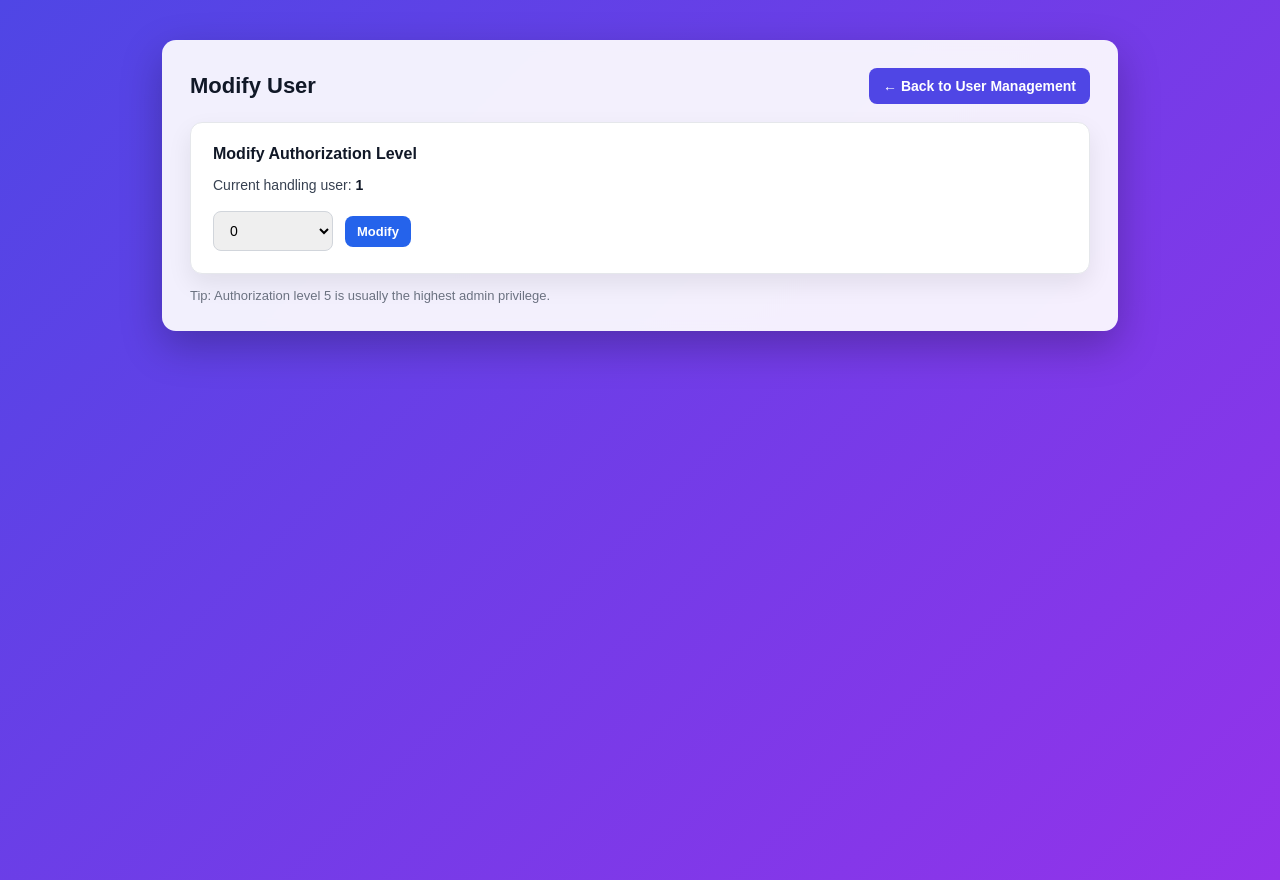
After one commit to jshaXXY/WMS, a PHP site: page /user_management/user_modify.php?u=1 in a window 1280 px wide. The commit adds this page. Run offline with PHP 8.4, Linux system fonts and the light colour scheme; the visitor is signed in with stand-in values (Sample User, id 1).

Commit message:
modify user function added

```diff
--- /dev/null
+++ b/change_password.php
@@ -0,0 +1 @@
+<?php
--- /dev/null
+++ b/css/user.css
@@ -0,0 +1,126 @@
+/* auth.css – shared style for user management pages */
+
+body {
+    margin: 0;
+    min-height: 100vh;
+    font-family: Arial, Helvetica, sans-serif;
+    background: linear-gradient(135deg, #4f46e5, #9333ea);
+    display: flex;
+    justify-content: center;
+    align-items: flex-start;
+    padding: 40px 20px;
+}
+
+.container {
+    width: 100%;
+    max-width: 900px;
+    background: rgba(255, 255, 255, 0.92);
+    border-radius: 14px;
+    box-shadow: 0 15px 40px rgba(0, 0, 0, 0.25);
+    padding: 28px;
+    backdrop-filter: blur(6px);
+}
+
+.header {
+    display: flex;
+    justify-content: space-between;
+    align-items: center;
+    gap: 12px;
+    margin-bottom: 18px;
+    flex-wrap: wrap;
+}
+
+h1 {
+    margin: 0;
+    font-size: 22px;
+    color: #111827;
+}
+
+.back-btn {
+    text-decoration: none;
+    background: #4f46e5;
+    color: white;
+    padding: 10px 14px;
+    border-radius: 8px;
+    font-size: 14px;
+    font-weight: bold;
+    transition: 0.2s;
+}
+
+.back-btn:hover {
+    background: #4338ca;
+}
+
+.table-wrapper {
+    width: 100%;
+    overflow-x: auto; /* responsive */
+    border-radius: 10px;
+    border: 1px solid #e5e7eb;
+    background: white;
+}
+
+table {
+    width: 100%;
+    border-collapse: collapse;
+    min-width: 650px;
+}
+
+thead {
+    background: #f3f4f6;
+}
+
+th, td {
+    padding: 14px 12px;
+    text-align: left;
+    font-size: 14px;
+    border-bottom: 1px solid #e5e7eb;
+    color: #111827;
+}
+
+th {
+    font-weight: bold;
+    color: #374151;
+}
+
+tbody tr:nth-child(even) {
+    background: #fafafa;
+}
+
+tbody tr:hover {
+    background: #eef2ff;
+}
+
+.btn {
+    display: inline-block;
+    text-decoration: none;
+    padding: 8px 12px;
+    border-radius: 8px;
+    font-size: 13px;
+    font-weight: bold;
+    transition: 0.2s;
+    text-align: center;
+}
+
+.btn-modify {
+    background: #2563eb;
+    color: white;
+}
+
+.btn-modify:hover {
+    background: #1d4ed8;
+}
+
+.btn-delete {
+    background: #dc2626;
+    color: white;
+}
+
+.btn-delete:hover {
+    background: #b91c1c;
+}
+
+.note {
+    margin-top: 14px;
+    font-size: 13px;
+    color: #6b7280;
+}
--- a/index.html
+++ b/index.html
@@ -13,7 +13,6 @@
             overflow: hidden;
         }
 
-        /* ✅ Blurred background layer */
         .bg-blur {
             position: fixed;
             top: 0;
--- a/sign_in.php
+++ b/sign_in.php
@@ -30,10 +30,10 @@ if (isset($_POST['sign_in_submit']) &&  $_SERVER["REQUEST_METHOD"] = "POST")
             $_SESSION['username'] = $username;
             $timestamp = time();
             # Create sign in log file
-            $log_path = "logs/".$username.'_'.$timestamp.'.log';
+            $log_path = "E:/Project/WMS/logs/".$username.'.log';
             $_SESSION['log_path'] = $log_path;
-            fopen($log_path, "a");
-            redirect("workspace.php", 1, "Welcome, $username!");
+            write_log($log_path, "Logged in at ".$timestamp);
+            redirect("workspace.php", 2, "Welcome, $username!");
         }
         else
             $sign_in_state = "Username or password is incorrect.";
--- a/sign_up.php
+++ b/sign_up.php
@@ -34,7 +34,7 @@ if (isset($_POST['sign_up_submit']) &&  $_SERVER["REQUEST_METHOD"] = "POST")
                 $hashed_password = hash('sha256', $password);
                 $sql_insert_user = "insert into users values ('$username', '$hashed_password', 0)";
                 $conn -> query($sql_insert_user);
-                redirect("sign_in.php", 1, "Sign up successfully, redirecting to login page.");
+                redirect("sign_in.php", 2, "Sign up successfully, redirecting to login page.");
             }
             else
                 $sign_up_state = "Username already exists.";
--- /dev/null
+++ b/user_management/user_modify.php
@@ -0,0 +1,122 @@
+<?php
+session_start();
+require_once "../utils.php";
+include "../connect.php";
+global $conn;
+
+$username = $_GET['u'];
+$log_path = $_SESSION['log_path'];
+
+if (isset($_POST['modify_submit']) && $_SERVER["REQUEST_METHOD"] == "POST") {
+    $level = $_POST['level'];
+    $sql_modify = "update users set `authorization level`= $level where username = '$username'";
+    $conn->query($sql_modify);
+
+    $timestamp = time();
+    write_log($log_path, "Modify the authorization level of user $username to $level at " . $timestamp);
+
+    redirect("user_management.php", 2, "Modified successfully.");
+}
+?>
+
+<!DOCTYPE html>
+<html lang="en">
+<head>
+    <meta charset="UTF-8">
+    <meta name="viewport" content="width=device-width, initial-scale=1.0">
+    <title>Modify User</title>
+
+    <!-- ✅ Use shared CSS -->
+    <link rel="stylesheet" href="../css/user.css">
+
+    <style>
+        /* Extra form styling (small & clean) */
+        .form-card {
+            background: white;
+            border: 1px solid #e5e7eb;
+            border-radius: 12px;
+            padding: 22px;
+            box-shadow: 0 10px 25px rgba(0,0,0,0.08);
+        }
+
+        .sub-title {
+            margin: 0 0 14px;
+            font-size: 16px;
+            font-weight: bold;
+            color: #111827;
+        }
+
+        .user-info {
+            font-size: 14px;
+            color: #374151;
+            margin-bottom: 18px;
+        }
+
+        .user-info b {
+            color: #111827;
+        }
+
+        .form-row {
+            display: flex;
+            gap: 12px;
+            align-items: center;
+            flex-wrap: wrap;
+        }
+
+        select {
+            padding: 10px 12px;
+            border-radius: 8px;
+            border: 1px solid #d1d5db;
+            font-size: 14px;
+            min-width: 120px;
+            outline: none;
+        }
+
+        select:focus {
+            border-color: #6366f1;
+        }
+
+        .btn-submit {
+            border: none;
+            cursor: pointer;
+        }
+    </style>
+</head>
+
+<body>
+<div class="container">
+    <div class="header">
+        <h1>Modify User</h1>
+        <a class="back-btn" href="user_management.php">← Back to User Management</a>
+    </div>
+
+    <div class="form-card">
+        <p class="sub-title">Modify Authorization Level</p>
+
+        <div class="user-info">
+            Current handling user:
+            <b><?php echo htmlspecialchars($username); ?></b>
+        </div>
+
+        <form method="post" action="<?php echo $_SERVER['PHP_SELF'] . "?u=" . urlencode($username); ?>">
+            <div class="form-row">
+                <select id="level" name="level">
+                    <option value="0">0</option>
+                    <option value="1">1</option>
+                    <option value="2">2</option>
+                    <option value="3">3</option>
+                    <option value="4">4</option>
+                    <option value="5">5</option>
+                </select>
+
+                <input class="btn btn-modify btn-submit" type="submit" name="modify_submit" value="Modify">
+            </div>
+        </form>
+    </div>
+
+    <div class="note">
+        Tip: Authorization level 5 is usually the highest admin privilege.
+    </div>
+</div>
+</body>
+</html>
--- a/utils.php
+++ b/utils.php
@@ -5,25 +5,82 @@ function text_input($data)  {
     $data = htmlspecialchars($data);
     return $data;
 }
-function redirect($url, $time = 0, $msg = '')   {
+function redirect($url, $time = 0, $msg = '') {
     $url = str_replace(array("\n", "\r"), '', $url);
+
     if (empty($msg)) {
-        $msg = "系统将在 {$time}秒 之后自动跳转到 {$url} ！";
+        $msg = "The system will automatically redirect to <b>{$url}</b> in {$time} second(s).";
     }
+
+    // If headers already sent, use meta refresh
     if (headers_sent()) {
-        $str = "<meta http-equiv='Refresh' content='{$time};URL={$url}'>";
-        if ($time != 0) {
-            $str .= $msg;
+        $html = <<<HTML
+<!DOCTYPE html>
+<html lang="en">
+<head>
+<meta charset="UTF-8">
+<meta http-equiv="refresh" content="{$time};url={$url}">
+<title>Redirecting...</title>
+<style>
+    body { margin:0; font-family:Arial,sans-serif; background:#f0f2f5; display:flex; justify-content:center; align-items:center; height:100vh;}
+    .card { background:white; padding:30px; border-radius:12px; box-shadow:0 10px 30px rgba(0,0,0,0.15); text-align:center; max-width:400px;}
+    .card h1 { font-size:20px; color:#111827; margin-bottom:16px; }
+    .card p { font-size:14px; color:#374151; margin-bottom:24px; }
+    .card a { display:inline-block; padding:10px 16px; background:#4f46e5; color:white; border-radius:8px; text-decoration:none; transition:0.2s; }
+    .card a:hover { background:#4338ca; }
+</style>
+</head>
+<body>
+    <div class="card">
+        <h1>Redirecting...</h1>
+        <p>{$msg}</p>
+        <a href="{$url}">Click here if not redirected</a>
+    </div>
+</body>
+</html>
+HTML;
+        exit($html);
+    }
+    else {
+        if ($time === 0) {
+            header("Location: " . $url);
+            exit();
         }
-        exit($str);
-    } else {
-        if (0 === $time) {
-            header("Location: " . $url);
-        } else {
+        else {
             header("Content-type: text/html; charset=utf-8");
             header("refresh:{$time};url={$url}");
-            echo($msg);
+
+            // Output same HTML template
+            echo <<<HTML
+<!DOCTYPE html>
+<html lang="en">
+<head>
+<meta charset="UTF-8">
+<meta http-equiv="refresh" content="{$time};url={$url}">
+<title>Redirecting...</title>
+<style>
+    body { margin:0; font-family:Arial,sans-serif; background:#f0f2f5; display:flex; justify-content:center; align-items:center; height:100vh;}
+    .card { background:white; padding:30px; border-radius:12px; box-shadow:0 10px 30px rgba(0,0,0,0.15); text-align:center; max-width:400px;}
+    .card h1 { font-size:20px; color:#111827; margin-bottom:16px; }
+    .card p { font-size:14px; color:#374151; margin-bottom:24px; }
+    .card a { display:inline-block; padding:10px 16px; background:#4f46e5; color:white; border-radius:8px; text-decoration:none; transition:0.2s; }
+    .card a:hover { background:#4338ca; }
+</style>
+</head>
+<body>
+    <div class="card">
+        <h1>Redirecting...</h1>
+        <p>{$msg}</p>
+        <a href="{$url}">Click here if not redirected</a>
+    </div>
+</body>
+</html>
+HTML;
+            exit();
         }
-        exit();
     }
 }
+function write_log($path, $msg) {
+    $file = fopen($path, "a");
+    fwrite($file, $msg."\n");
+}
--- a/workspace.php
+++ b/workspace.php
@@ -27,11 +27,13 @@ $_SESSION['authorization_level'] = $authorization_level;
     </style>
     <body>
         <p>
+            <a href="index.html">Log out</a><br>
+            <a href="change_password.php">Change Password</a><br>
             Welcome, <?php echo $username; ?>!<br>
             Authorization Level: <?php echo $authorization_level; ?>
         </p>
         <p>
-            <a href="user_management.php" <?php if ($authorization_level != 5) echo "class='unclickable'"?>>User Management</a>
+            <a href="user_management/user_management.php" <?php if ($authorization_level != 5) echo "class='unclickable'"?>>User Management</a>
         </p>
     </body>
 </html>
```
Also changed, not shown: user_management.php (deleted, +0 -19 lines), user_management/user_delete.php (added, +91 -0 lines), user_management/user_management.php (added, +63 -0 lines), 6 other files.
